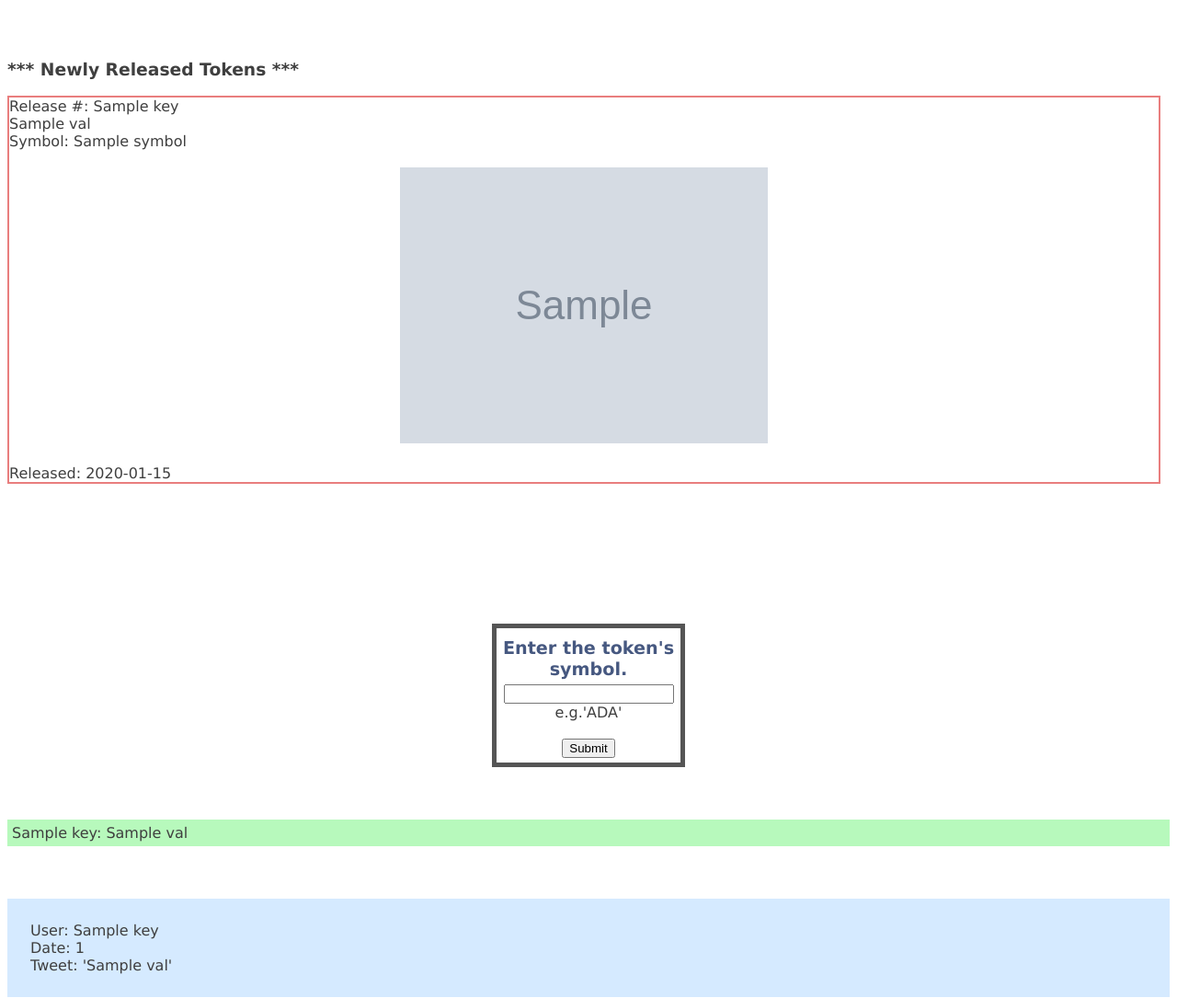
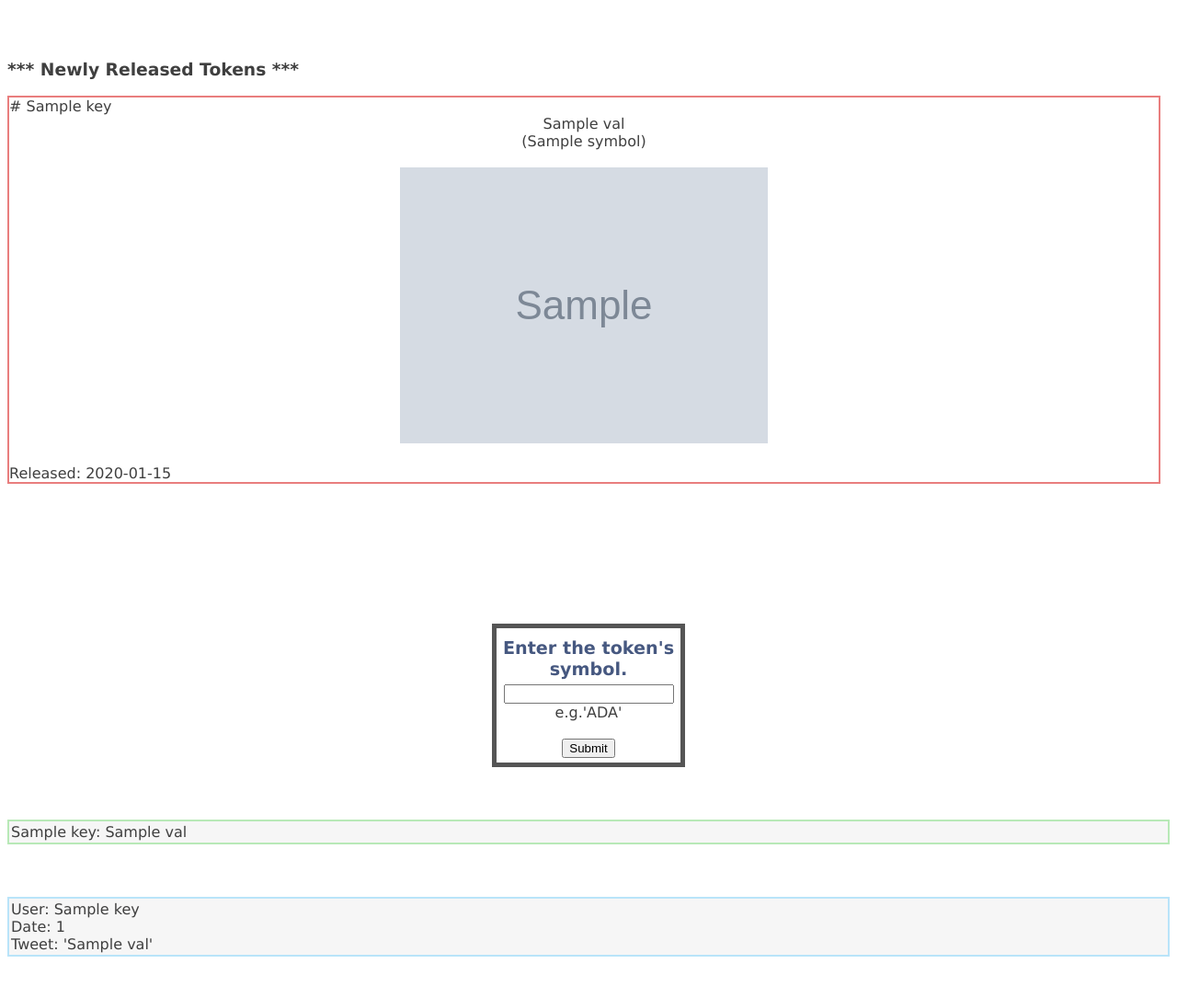
Before and after one commit to CVanchieri/DSPortfolio_FlaskApp, a Flask app: template templates/coinscraper.html in a window 1280 px wide. Shown: the whole page at 92% size. After the commit the page ends 1040 px from the top, so only its background shows below. Run offline with Flask 2, Linux system fonts and the light colour scheme; the template is opened without the code that fills it: most values are stand-ins (such as "Sample title", 1, 10 or a date in 2020); grey boxes marked "Sample" are stand-in pictures; some libraries are stand-ins or nearby versions.

Commit message:
added some ui colors

```diff
--- a/static/style.css
+++ b/static/style.css
@@ -41,8 +41,9 @@ div.block {
   text-align: center;
 }
 div.boxed_b {
-  background-color: rgb(213, 234, 255);
-  padding: 25px;
+  border: 2px solid #b9e4f9;
+  background-color: rgb(246, 246, 246);
+  padding: 2px;
   margin-left: auto;
   margin-right: auto;
 }
@@ -60,8 +61,9 @@ div.boxed_rb {
   margin-right: auto;
 }
 div.boxed_g {
-  background-color: rgb(183, 249, 188);
-  padding: 5px;
+  border: 2px solid #b8e9b7;
+  background-color: rgb(246, 246, 246);
+  padding: 2px;
   margin-left: auto;
   margin-right: auto;
 }
--- a/templates/coinscraper.html
+++ b/templates/coinscraper.html
@@ -15,10 +15,13 @@
 <div = class='flex-container'>
 {% for key, val in new_token_data.items() %}
   <div class="flex-child">
-    Release #: {{key}} </br>
+    # {{key}} </br>
+    <center>
     {{val['name']}} </br>
-    Symbol: {{val['symbol']}} </br> </br>
-    <center> <img src="{{val['image']}}" alt="token_image"> </center> </br>
+    ({{val['symbol']}}) </br> </br>
+    <img src="{{val['image']}}" alt="token_image"> </br>
+    </br>
+    </center>
     Released: {{val['release date']}}
     </div>
     {% endfor %}
```
Also changed, not shown: redditapi.py (added, +48 -0 lines).
